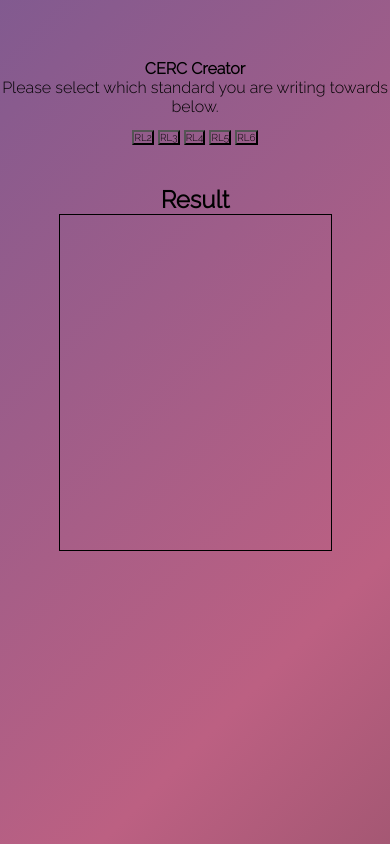
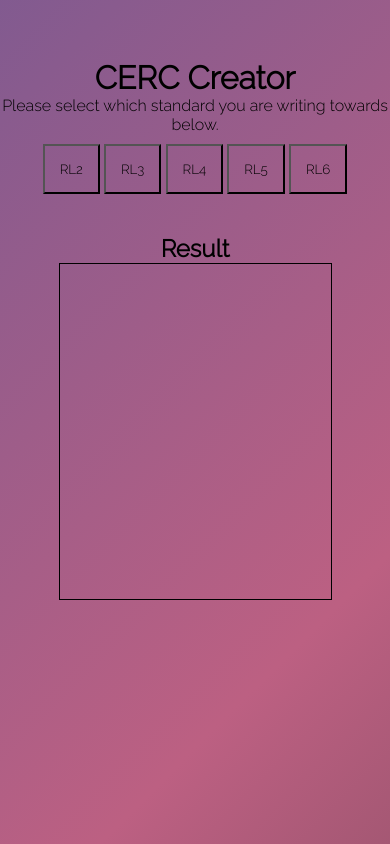
Before and after one commit to mcgidoug/il-common-core-cerc-creator, a plain HTML site: page index.html in a window 390 px wide. Drawn offline with Linux system fonts and the light colour scheme.

Commit message:
updated buttons and cleared media queries

```diff
--- a/style.css
+++ b/style.css
@@ -42,6 +42,7 @@
 #reading_lit5,
 #reading_lit6 {
   cursor: pointer;
+  padding: 15px;
 }
 
 .result {
@@ -58,21 +59,9 @@
 /* MEDIA QUERIES - TABLETS */
 
 @media screen and (max-width: 1024px) {
-  button {
-    font-size: 20px;
-  }
-  h1 {
-    font-size: 1.5rem;
-  }
 }
 
 /*  MEDIA QUERIES - MOBILE PHONES  */
 
 @media screen and (max-width: 600px) {
-  button {
-    font-size: 10px;
-  }
-  h1 {
-    font-size: 1rem;
-  }
 }
```
